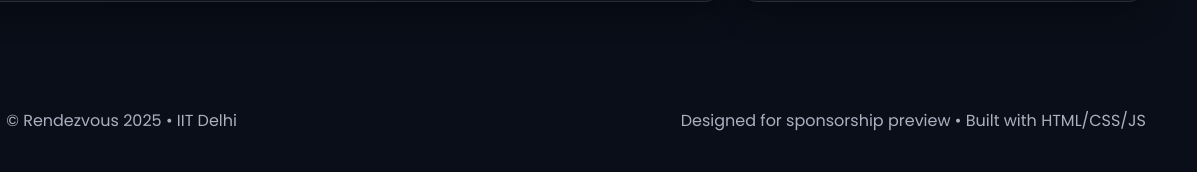
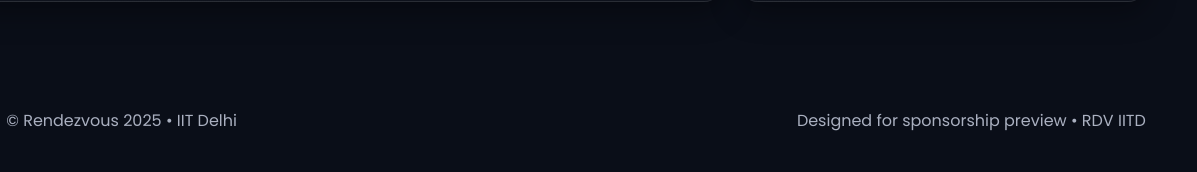
Before and after one commit to amanbalara/IITD-PROM, a plain HTML site: page index.html in a window 1280 px wide. Shown: the part 3899-4071 px from the top of the page, 83-1280 px from the left. Drawn offline with Linux system fonts and the light colour scheme.

Commit message:
Update index.html

```diff
--- a/index.html
+++ b/index.html
@@ -498,7 +498,7 @@
         <span>© Rendezvous 2025 • IIT Delhi</span>
       </div>
       <div>
-        <span class="muted">Designed for sponsorship preview • Built with HTML/CSS/JS</span>
+        <span class="muted">Designed for sponsorship preview • RDV IITD</span>
       </div>
     </div>
   </footer>
```
